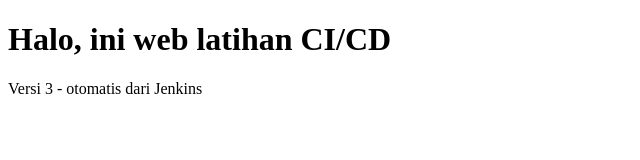
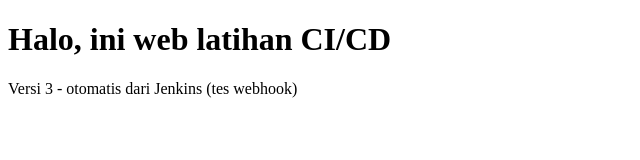
Before and after one commit to yogapasaribu958-coder/latihan-cicd, a plain HTML site: page public/index.html in a window 1280 px wide. Shown: the whole page, without its empty margins (0-640 px from the left). Drawn offline with Linux system fonts and the light colour scheme.

Commit message:
Update version message in index.html

```diff
--- a/public/index.html
+++ b/public/index.html
@@ -5,6 +5,6 @@
 </head>
 <body>
   <h1>Halo, ini web latihan CI/CD</h1>
-  <p>Versi 3 - otomatis dari Jenkins</p>
+  <p>Versi 3 - otomatis dari Jenkins (tes webhook)</p>
 </body>
 </html>
```
